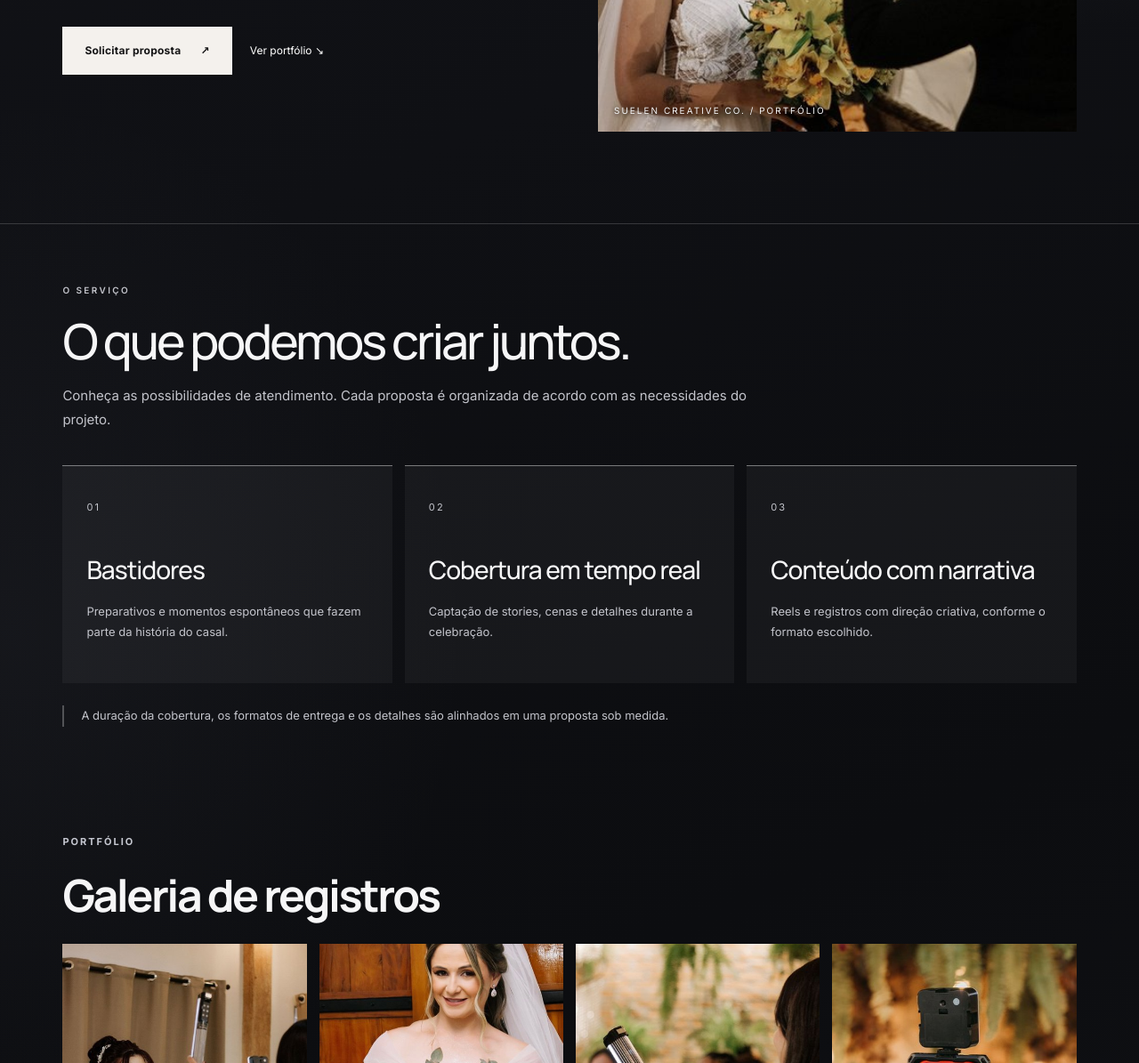
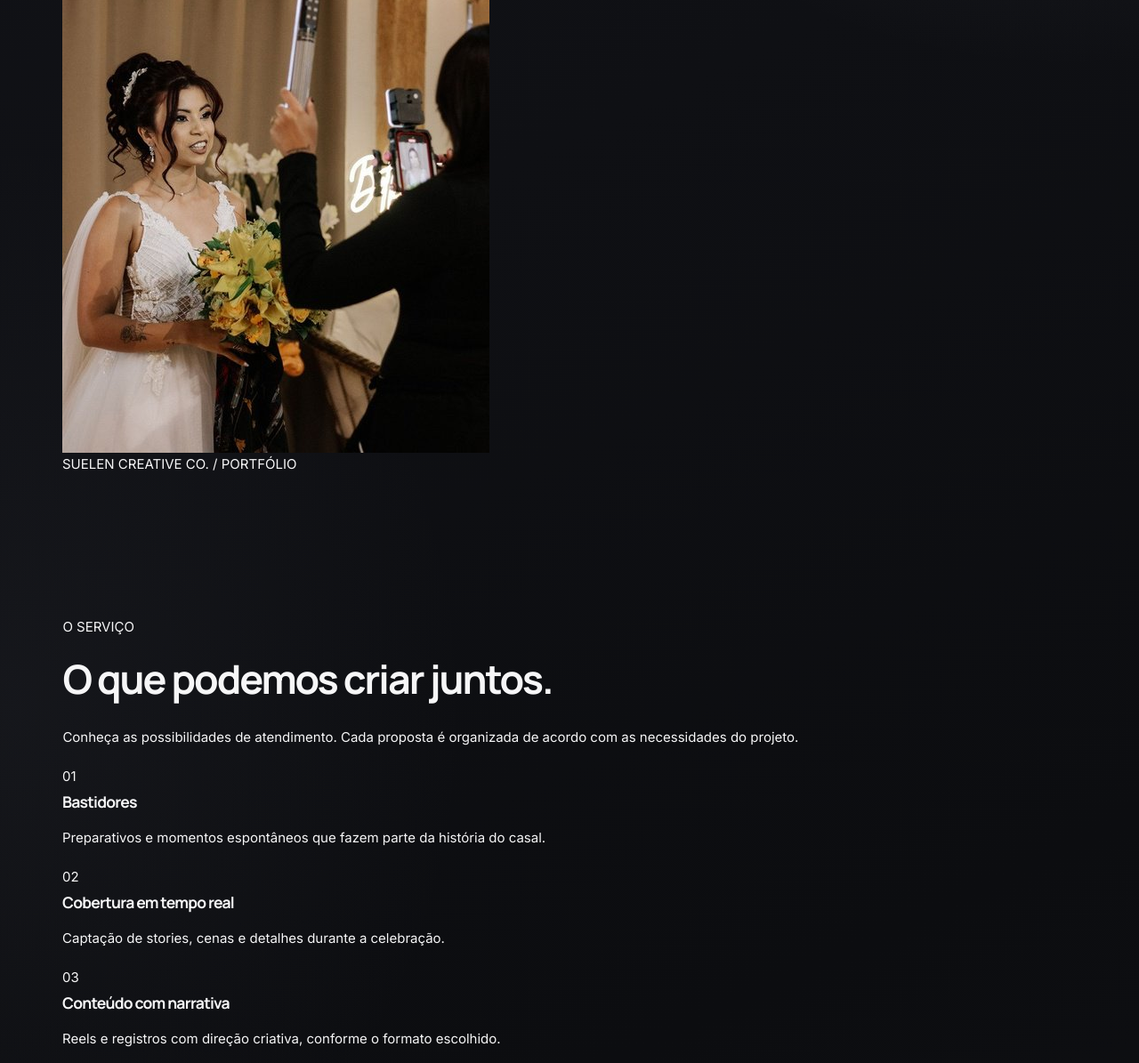
Before and after one commit to akallitaprado-ui/site-suelen-oliveira, a plain HTML site: page casamento.html in a window 1280 px wide. Shown: the part 614-1809 px from the top of the page at 89% size. Drawn offline with Linux system fonts and the light colour scheme.

Commit message:
Refina layout e navegação: casamento.html

```diff
--- a/casamento.html
+++ b/casamento.html
@@ -8,11 +8,10 @@
   <meta content="width=device-width,initial-scale=1" name="viewport"/>
   <meta content="#101011" name="theme-color"/>
   <title>
-   Storymaker para casamentos | Suelen Creative Co
+   Storymaker para casamentos | Suellen Creative Co
   </title>
   <meta content="Storymaker para casamentos com Suelen Oliveira. Conheça o portfólio e solicite uma proposta sob medida pelo WhatsApp." name="description"/>
-  <link href="style.css?v=11" rel="stylesheet"/>
-  <link href="editorial.css?v=1" rel="stylesheet"/>
+  <link href="style.css?v=12" rel="stylesheet"/>
  </head>
  <body>
   <a class="skip" href="#conteudo">
@@ -21,11 +20,7 @@
   <div aria-hidden="true" class="progress">
   </div>
   <header>
-   <a aria-label="Página inicial" class="brand slogan-brand" href="index.html">
-    Contando histórias,
-    <br/>
-    construindo marcas.
-   </a>
+   <a class="brand fx-brand" aria-label="Página inicial" href="index.html"><img src="assets/logo-branco.png" alt="Suellen Creative Co." width="136" height="60"></a>
    <a class="home-button" href="index.html">
     <svg aria-hidden="true" fill="none" height="17" stroke="currentColor" stroke-width="1.5" viewBox="0 0 24 24" width="17">
      <path d="m3 11 9-8 9 8M5 9v12h5v-7h4v7h5V9">
@@ -84,16 +79,16 @@
    </a>
   </header>
   <main id="conteudo" class="editorial-main">
-<section class="ed-service-hero wrap" aria-labelledby="page-title"><div class="ed-service-copy">
+<section class="ed-service-hero wrap reveal" aria-labelledby="page-title"><div class="ed-service-copy">
  <a class="ed-back" href="index.html">← Voltar aos serviços</a><p class="ed-eyebrow">STORYMAKER / CASAMENTOS</p>
  <h1 id="page-title">Seu grande dia, <em>do seu jeito.</em></h1><p class="ed-lead">Um olhar para os bastidores, as emoções e os detalhes que contam a história de vocês de forma leve e verdadeira.</p>
- <a class="ed-btn" href="https://wa.me/5519999200399?text=Ol%C3%A1%2C%20Suelen!%20Conheci%20seu%20portf%C3%B3lio%20e%20gostaria%20de%20solicitar%20uma%20proposta%20para%20Storymaker%20para%20casamento.%20Podemos%20conversar%3F" target="_blank" rel="noopener noreferrer">Solicitar proposta <span aria-hidden="true">↗</span></a><a class="ed-text-link" href="#galeria">Ver portfólio ↘</a>
- </div><div class="ed-service-image"><img src="assets/wedding-4.jpg" alt="Registro de casamento do portfólio" loading="lazy"><span>SUELEN CREATIVE CO. / PORTFÓLIO</span></div></section>
- <section class="ed-offer wrap" id="sobre-servico"><div class="ed-section-heading"><p class="ed-eyebrow">O SERVIÇO</p><h2>O que podemos criar juntos.</h2>
+ <a class="ed-btn" href="https://wa.me/5519999200399?text=Ol%C3%A1%2C%20Suelen!%20Conheci%20seu%20portf%C3%B3lio%20e%20gostaria%20de%20solicitar%20uma%20proposta%20para%20Storymaker%20para%20casamento.%20Podemos%20conversar%3F" target="_blank" rel="noopener noreferrer">Solicitar orçamento <span aria-hidden="true">↗</span></a>
+ </div><div class="ed-service-image reveal"><img src="assets/wedding-4.jpg" alt="Registro de casamento do portfólio" loading="lazy"><span>SUELEN CREATIVE CO. / PORTFÓLIO</span></div></section>
+ <section class="ed-offer wrap reveal" id="sobre-servico"><div class="ed-section-heading"><p class="ed-eyebrow">O SERVIÇO</p><h2>O que podemos criar juntos.</h2>
  <p>Conheça as possibilidades de atendimento. Cada proposta é organizada de acordo com as necessidades do projeto.</p></div>
- <div class="ed-options"><article class="ed-option"><span>01</span><h3>Bastidores</h3><p>Preparativos e momentos espontâneos que fazem parte da história do casal.</p></article>
-<article class="ed-option"><span>02</span><h3>Cobertura em tempo real</h3><p>Captação de stories, cenas e detalhes durante a celebração.</p></article>
-<article class="ed-option"><span>03</span><h3>Conteúdo com narrativa</h3><p>Reels e registros com direção criativa, conforme o formato escolhido.</p></article></div><p class="ed-note">A duração da cobertura, os formatos de entrega e os detalhes são alinhados em uma proposta sob medida.</p></section>
+ <div class="ed-options"><article class="ed-option reveal"><span>01</span><h3>Bastidores</h3><p>Preparativos e momentos espontâneos que fazem parte da história do casal.</p></article>
+<article class="ed-option reveal"><span>02</span><h3>Cobertura em tempo real</h3><p>Captação de stories, cenas e detalhes durante a celebração.</p></article>
+<article class="ed-option reveal"><span>03</span><h3>Conteúdo com narrativa</h3><p>Reels e registros com direção criativa, conforme o formato escolhido.</p></article></div><p class="ed-note">A duração da cobertura, os formatos de entrega e os detalhes são alinhados em uma proposta sob medida.</p></section>
  <section class="wrap mini-gallery reveal" id="galeria">
     <p class="eyebrow">
      PORTFÓLIO
@@ -129,11 +124,11 @@
     </div>
    </section>
 
- <section class="ed-contact wrap"><p class="ed-eyebrow">PROPOSTA SOB MEDIDA</p><h2>Vamos conversar sobre <em>seu projeto?</em></h2>
+ <section class="ed-contact wrap reveal"><p class="ed-eyebrow">PROPOSTA SOB MEDIDA</p><h2>Vamos conversar sobre <em>seu projeto?</em></h2>
  <p>Conte o que você procura. A Suelen confirma disponibilidade, formatos de entrega e condições diretamente no atendimento.</p><a class="ed-btn" href="https://wa.me/5519999200399?text=Ol%C3%A1%2C%20Suelen!%20Conheci%20seu%20portf%C3%B3lio%20e%20gostaria%20de%20solicitar%20uma%20proposta%20para%20Storymaker%20para%20casamento.%20Podemos%20conversar%3F" target="_blank" rel="noopener noreferrer">Solicitar orçamento <span aria-hidden="true">↗</span></a></section>
 </main>
 <footer>
-   <img alt="Suelen Creative Co" src="assets/logo-branco.png" width="150"/>
+   <img alt="Suellen Creative Co" src="assets/logo-branco.png" width="150"/>
    <a href="index.html">
     Início
    </a>
@@ -155,7 +150,7 @@
    </button>
    <img alt=""/>
   </dialog>
-  <script defer="" src="app.js?v=11">
+  <script defer="" src="app.js?v=12">
   </script>
  </body>
 </html>
```
